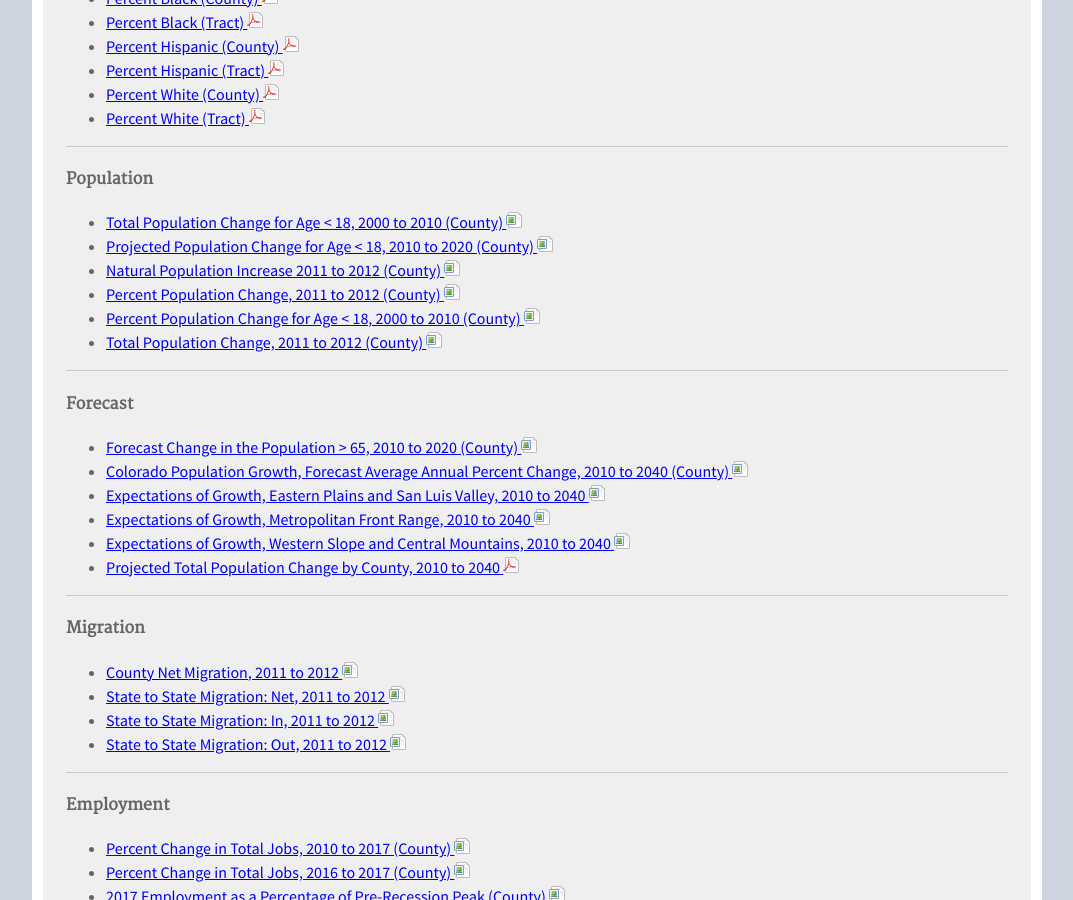
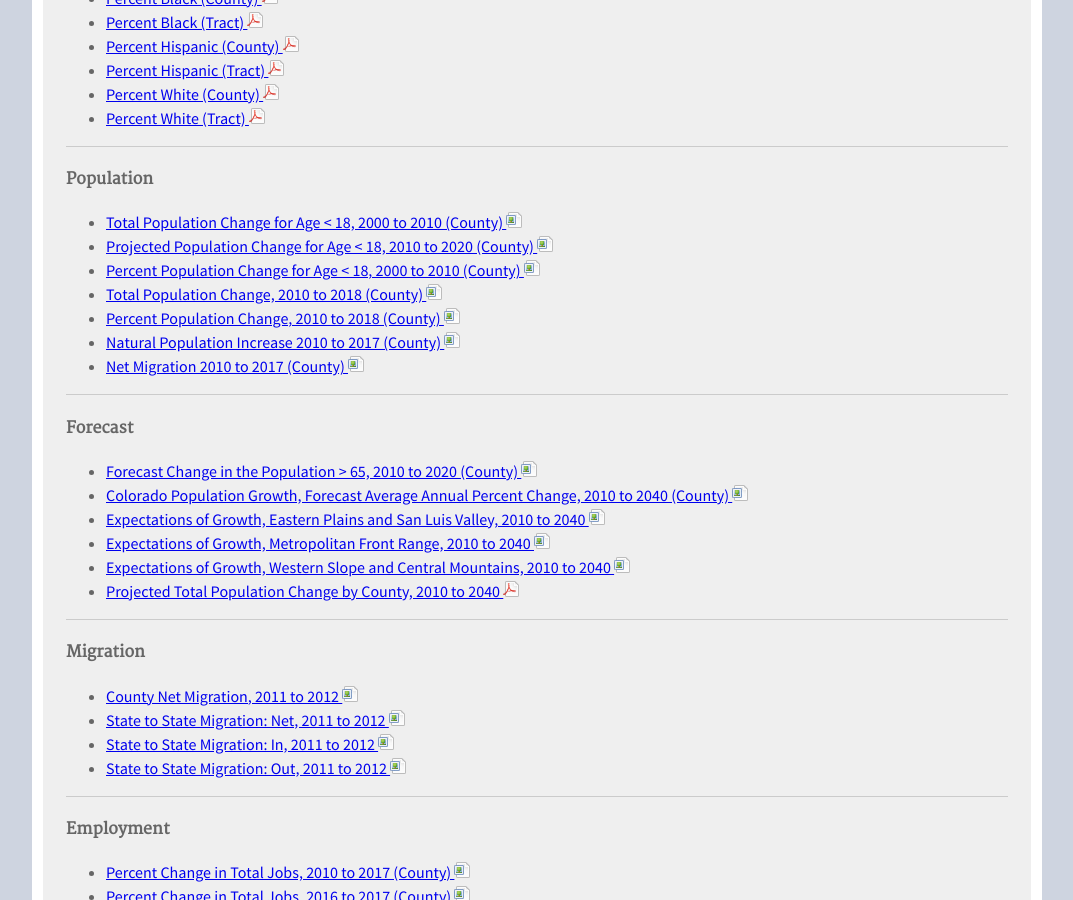
Before and after one commit to TBleess/Website_New, a Jekyll site: the page built from pages/8_GIS/thematic-maps.md, in a window 1280 px wide and 900 px high, scrolled down 1188 px. Shown: the whole window, without its empty margins (103-1176 px from the left). Built offline with Jekyll 4.4.1, drawn with Linux system fonts in a browser that asks for light colours.

Commit message:
Update thematic-maps.md

```diff
--- a/pages/8_GIS/thematic-maps.md
+++ b/pages/8_GIS/thematic-maps.md
@@ -45,18 +45,18 @@
 
 #### Census 2010
 
-- [Percent 65 or Older (County) ![pdf](/images/page_white_acrobat.png 'download pdf file')](https://dola.colorado.gov/gis-php/files/projects/thematic/Census%202010/Percent%2065%20or%20Older%20(County).pdf)
-- [Percent 65 or Older (Tract) ![pdf](/images/page_white_acrobat.png 'download pdf file')](https://dola.colorado.gov/gis-php/files/projects/thematic/Census%202010/Percent%2065%20or%20Older%20(Tract).pdf)
-- [Percent Age Less Than 18 (County) ![pdf](/images/page_white_acrobat.png 'download pdf file')](https://dola.colorado.gov/gis-php/files/projects/thematic/Census%202010/Percent%20Age%20Less%20Than%2018%20(County).pdf)
-- [Percent Age Less Than 18 (Tract) ![pdf](/images/page_white_acrobat.png 'download pdf file')](https://dola.colorado.gov/gis-php/files/projects/thematic/Census%202010/Percent%20Age%20Less%20Than%2018%20(Tract).pdf)
-- [Percent Asian (County) ![pdf](/images/page_white_acrobat.png 'download pdf file')](https://dola.colorado.gov/gis-php/files/projects/thematic/Census%202010/Percent%20Asian%20(County).pdf)
-- [Percent Asian (Tract) ![pdf](/images/page_white_acrobat.png 'download pdf file')](https://dola.colorado.gov/gis-php/files/projects/thematic/Census%202010/Percent%20Asian%20(Tract).pdf)
-- [Percent Black (County) ![pdf](/images/page_white_acrobat.png 'download pdf file')](https://dola.colorado.gov/gis-php/files/projects/thematic/Census%202010/Percent%20Black%20(County).pdf)
-- [Percent Black (Tract) ![pdf](/images/page_white_acrobat.png 'download pdf file')](https://dola.colorado.gov/gis-php/files/projects/thematic/Census%202010/Percent%20Black%20(Tract).pdf)
-- [Percent Hispanic (County) ![pdf](/images/page_white_acrobat.png 'download pdf file')](https://dola.colorado.gov/gis-php/files/projects/thematic/Census%202010/Percent%20Hispanic%20(County).pdf)
-- [Percent Hispanic (Tract) ![pdf](/images/page_white_acrobat.png 'download pdf file')](https://dola.colorado.gov/gis-php/files/projects/thematic/Census%202010/Percent%20Hispanic%20(Tract).pdf)
-- [Percent White (County) ![pdf](/images/page_white_acrobat.png 'download pdf file')](https://dola.colorado.gov/gis-php/files/projects/thematic/Census%202010/Percent%20White%20(County).pdf)
-- [Percent White (Tract) ![pdf](/images/page_white_acrobat.png 'download pdf file')](https://dola.colorado.gov/gis-php/files/projects/thematic/Census%202010/Percent%20White%20(Tract).pdf)
+- [Percent 65 or Older (County) ![pdf](/images/page_white_acrobat.png 'download pdf file')](https://storage.googleapis.com/maps-static/Percent%2065%20or%20Older%20(County).pdf)
+- [Percent 65 or Older (Tract) ![pdf](/images/page_white_acrobat.png 'download pdf file')](https://storage.googleapis.com/maps-static/Percent%2065%20or%20Older%20(Tract).pdf)
+- [Percent Age Less Than 18 (County) ![pdf](/images/page_white_acrobat.png 'download pdf file')](https://storage.googleapis.com/maps-static/Percent%20Age%20Less%20Than%2018%20(County).pdf)
+- [Percent Age Less Than 18 (Tract) ![pdf](/images/page_white_acrobat.png 'download pdf file')](https://storage.googleapis.com/maps-static/Percent%20Age%20Less%20Than%2018%20(Tract).pdf)
+- [Percent Asian (County) ![pdf](/images/page_white_acrobat.png 'download pdf file')](https://storage.googleapis.com/maps-static/Percent%20Asian%20(County).pdf)
+- [Percent Asian (Tract) ![pdf](/images/page_white_acrobat.png 'download pdf file')](https://storage.googleapis.com/maps-static/Percent%20Asian%20(Tract).pdf)
+- [Percent Black (County) ![pdf](/images/page_white_acrobat.png 'download pdf file')](https://storage.googleapis.com/maps-static/Percent%20Black%20(County).pdf)
+- [Percent Black (Tract) ![pdf](/images/page_white_acrobat.png 'download pdf file')](https://storage.googleapis.com/maps-static/Percent%20Black%20(Tract).pdf)
+- [Percent Hispanic (County) ![pdf](/images/page_white_acrobat.png 'download pdf file')](https://storage.googleapis.com/maps-static/Percent%20Hispanic%20(County).pdf)
+- [Percent Hispanic (Tract) ![pdf](/images/page_white_acrobat.png 'download pdf file')](https://storage.googleapis.com/maps-static/Percent%20Hispanic%20(Tract).pdf)
+- [Percent White (County) ![pdf](/images/page_white_acrobat.png 'download pdf file')](https://storage.googleapis.com/maps-static/Percent%20White%20(County).pdf)
+- [Percent White (Tract) ![pdf](/images/page_white_acrobat.png 'download pdf file')](https://storage.googleapis.com/maps-static/Percent%20White%20(Tract).pdf)
 
 - - -
 
@@ -64,10 +64,12 @@
 
 - [Total Population Change for Age < 18, 2000 to 2010 (County) ![image](/images/page_white_picture.png 'download image file')](https://dola.colorado.gov/gis-php/files/projects/thematic/Population/Absolute2000to2010.png)
 - [Projected Population Change for Age < 18, 2010 to 2020 (County) ![image](/images/page_white_picture.png 'download image file')](https://dola.colorado.gov/gis-php/files/projects/thematic/Population/Absolute2010to2020.png)
-- [Natural Population Increase 2011 to 2012 (County) ![image](/images/page_white_picture.png 'download image file')](https://dola.colorado.gov/gis-php/files/projects/thematic/Population/NaturalIncrease2011_2012.png)
-- [Percent Population Change, 2011 to 2012 (County) ![image](/images/page_white_picture.png 'download image file')](https://dola.colorado.gov/gis-php/files/projects/thematic/Population/PctChg11to12.png)
 - [Percent Population Change for Age < 18, 2000 to 2010 (County) ![image](/images/page_white_picture.png 'download image file')](https://dola.colorado.gov/gis-php/files/projects/thematic/Population/Percent2000to2010.png)
-- [Total Population Change, 2011 to 2012 (County) ![image](/images/page_white_picture.png 'download image file')](https://dola.colorado.gov/gis-php/files/projects/thematic/Population/TtlChg11to12.png)
+- [Total Population Change, 2010 to 2018 (County) ![image](/images/page_white_picture.png 'download image file')](https://storage.googleapis.com/maps-static/TtlChg1018.png)
+- [Percent Population Change, 2010 to 2018 (County) ![image](/images/page_white_picture.png 'download image file')](https://storage.googleapis.com/maps-static/PctChg1018.png)
+- [Natural Population Increase 2010 to 2017 (County) ![image](/images/page_white_picture.png 'download image file')](https://storage.googleapis.com/maps-static/NatInc1017.png)
+- [Net Migration 2010 to 2017 (County) ![image](/images/page_white_picture.png 'download image file')](https://storage.googleapis.com/maps-static/NetMig1017.png)
+
 
 - - -
 
```
